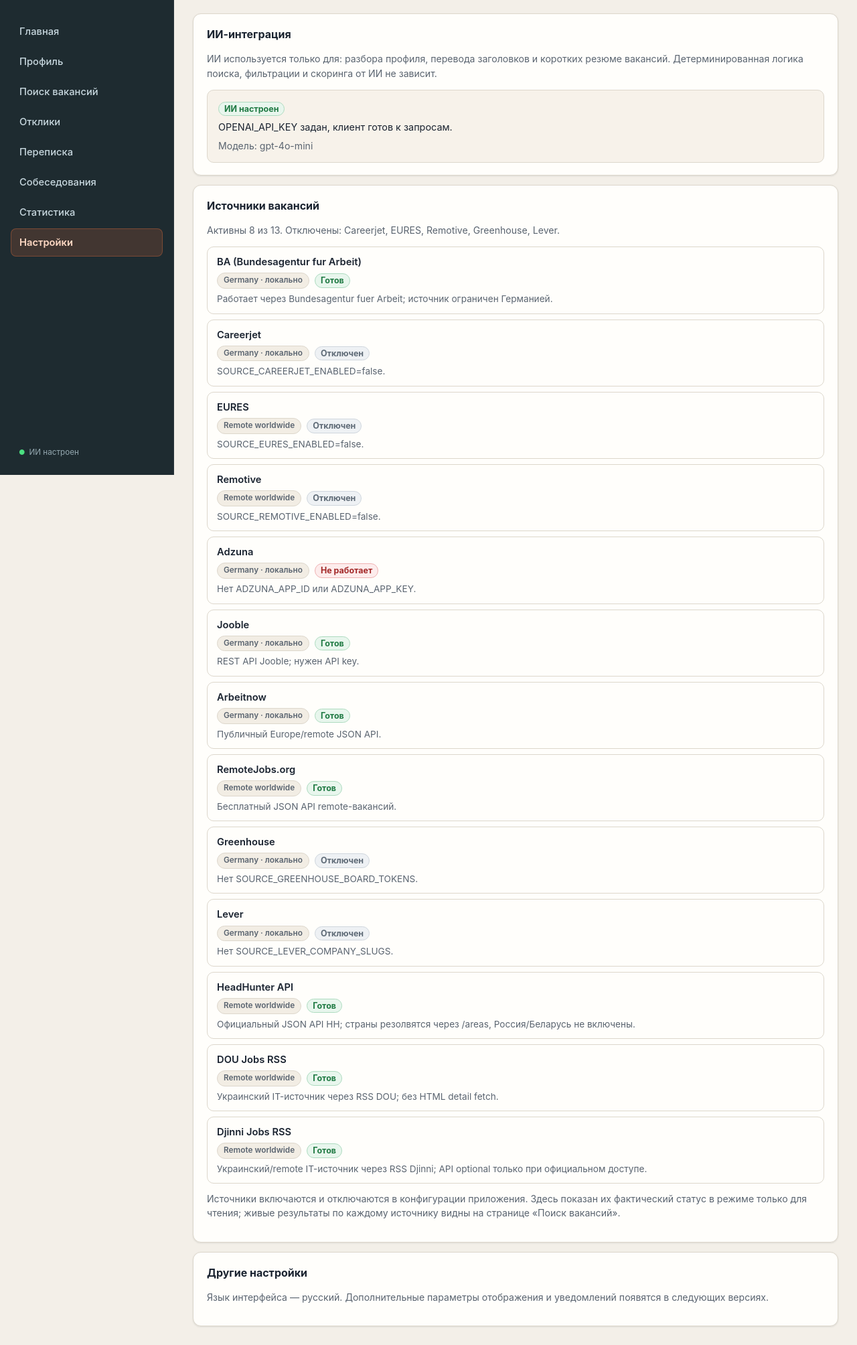
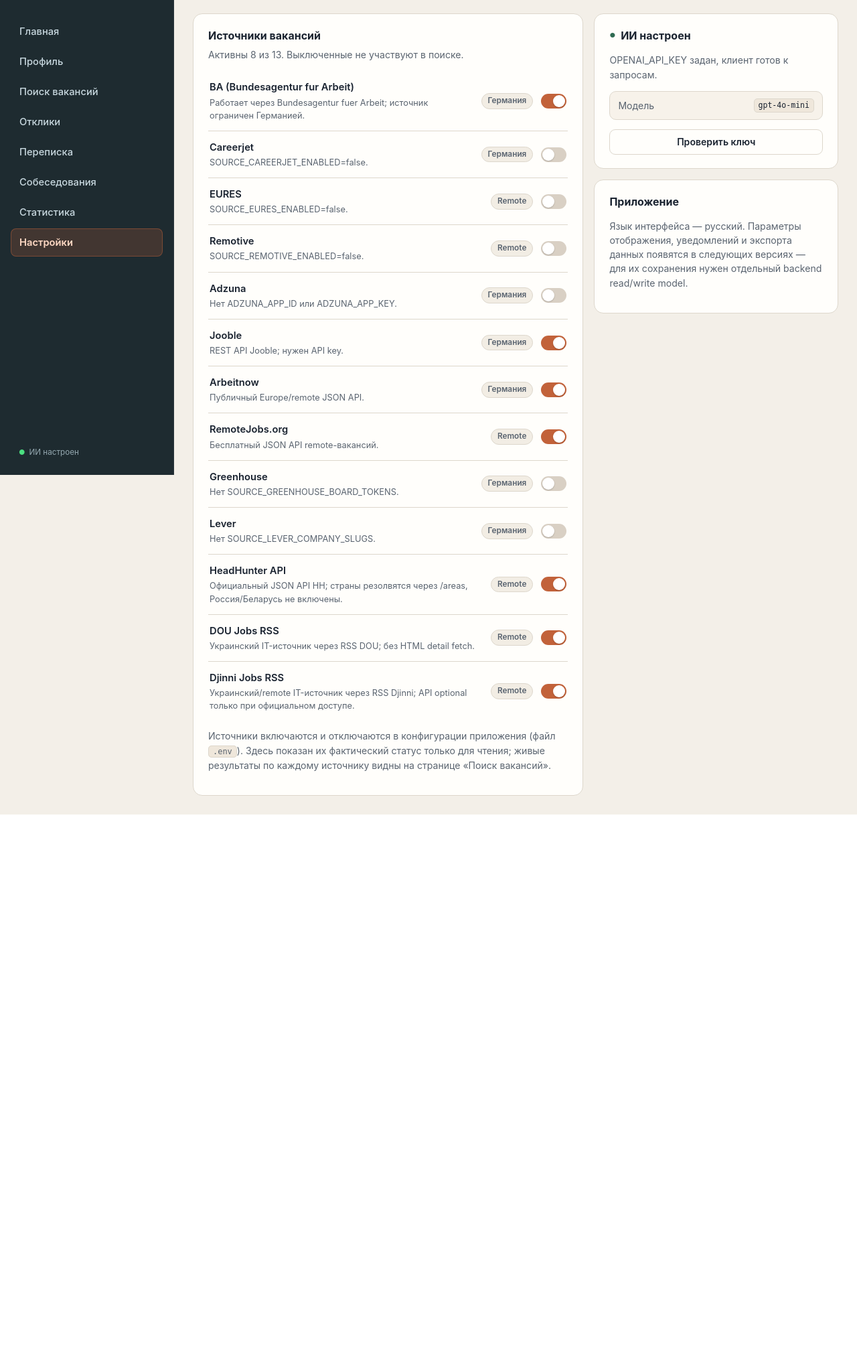
Before and after one commit to vanguar/SearchAgent, a FastAPI app: page /settings in a window 1280 px wide. Shown: the part 91-2099 px from the top of the page at 67% size. After the commit the page ends 1307 px from the top, so only its background shows below. Run offline with FastAPI, Linux system fonts and the light colour scheme; some libraries are stand-ins or nearby versions.

Commit message:
Redesign Settings to v2 (presentation only)
Two-column settings workspace matching the approved mockup: a sources list
with scope badges and read-only state switches (reflecting config, not
interactive — no fake toggles), plus an AI status card (real llm_status/model)
and an honest 'Приложение' note. No demo numbers, no fake display/data
toggles. Sources + LLM data already wired into GET /settings; presentation
only, no Python touched.

```diff
--- a/app/static/css/app.css
+++ b/app/static/css/app.css
@@ -2301,3 +2301,143 @@
   background: var(--text-main);
   color: #fdfbf9;
 }
+
+/* ── Settings screen (redesign v2) ───────────────────────── */
+.settings-grid {
+  display: grid;
+  grid-template-columns: minmax(0, 1.6fr) minmax(0, 1fr);
+  gap: 16px;
+  align-items: start;
+  max-width: 1320px;
+}
+
+.settings-side {
+  display: grid;
+  gap: 16px;
+}
+
+.settings-lead {
+  margin: 4px 0 0;
+}
+
+.src-list {
+  list-style: none;
+  margin: 14px 0 0;
+  padding: 0;
+}
+
+.src-row {
+  display: flex;
+  align-items: center;
+  justify-content: space-between;
+  gap: 14px;
+  padding: 13px 2px;
+  border-top: 1px solid var(--line);
+}
+
+.src-row:first-child {
+  border-top: none;
+}
+
+.src-row__info {
+  display: grid;
+  gap: 2px;
+  min-width: 0;
+}
+
+.src-row__name {
+  font-weight: 600;
+  font-size: 0.92rem;
+  color: var(--text-main);
+}
+
+.src-row__desc {
+  font-size: 0.8rem;
+  color: var(--text-soft);
+}
+
+.src-row__right {
+  display: flex;
+  align-items: center;
+  gap: 12px;
+  flex-shrink: 0;
+}
+
+/* Read-only state switch — reflects config, does not submit. */
+.switch {
+  display: inline-flex;
+  align-items: center;
+  width: 38px;
+  height: 22px;
+  padding: 2px;
+  border-radius: 999px;
+  background: #d9d0c4;
+  transition: background 0.12s;
+}
+
+.switch--on {
+  background: var(--accent);
+}
+
+.switch__knob {
+  width: 18px;
+  height: 18px;
+  border-radius: 50%;
+  background: #fff;
+  box-shadow: 0 1px 2px rgba(0, 0, 0, 0.2);
+  transition: transform 0.12s;
+}
+
+.switch--on .switch__knob {
+  transform: translateX(16px);
+}
+
+.ai-head {
+  display: flex;
+  align-items: center;
+  gap: 8px;
+  margin-bottom: 2px;
+}
+
+.ai-head .card__title {
+  margin: 0;
+}
+
+.ai-dot {
+  font-size: 0.6rem;
+}
+
+.ai-dot--ok {
+  color: #2f6b52;
+}
+
+.ai-dot--warn {
+  color: #b8862a;
+}
+
+.ai-dot--off {
+  color: #9a8d86;
+}
+
+.ai-model {
+  display: flex;
+  align-items: center;
+  justify-content: space-between;
+  gap: 12px;
+  margin: 14px 0;
+  padding: 10px 12px;
+  border: 1px solid var(--line);
+  border-radius: 10px;
+  background: #f7f2ea;
+  font-size: 0.85rem;
+}
+
+.ai-check {
+  width: 100%;
+}
+
+@media (max-width: 900px) {
+  .settings-grid {
+    grid-template-columns: 1fr;
+  }
+}
--- a/app/templates/pages/settings.html
+++ b/app/templates/pages/settings.html
@@ -1,103 +1,98 @@
 {% extends "base.html" %}
 
 {% block content %}
-
-<article class="panel">
-  <h3>ИИ-интеграция</h3>
-  <p class="muted">
-    ИИ используется только для: разбора профиля, перевода заголовков и коротких резюме вакансий.
-    Детерминированная логика поиска, фильтрации и скоринга от ИИ не зависит.
+<div class="settings-grid">
+  <div class="settings-main">
+    <section class="card">
+      <div class="card__head">
+        <h3 class="card__title">Источники вакансий</h3>
+      </div>
+      {% if source_descriptors %}
+      {% set active_sources = source_descriptors | selectattr("enabled") | list %}
+      <p class="muted settings-lead">
+        Активны {{ active_sources | length }} из {{ source_descriptors | length }}. Выключенные не участвуют в поиске.
       </p>
 
-  <div class="settings-status-row">
-    <div class="settings-status-row__body">
-      <div class="settings-status-row__head">
-        {% if llm_status == "configured" or llm_status == "extraction_succeeded" %}
-        <span class="badge-success">{{ llm_status_label }}</span>
-        {% elif llm_status == "provider_error" %}
-        <span class="badge-warning">{{ llm_status_label }}</span>
-        {% else %}
-        <span class="badge-disabled">{{ llm_status_label }}</span>
+      <ul class="src-list">
+        {% for source in source_descriptors %}
+        <li class="src-row">
+          <div class="src-row__info">
+            <span class="src-row__name">{{ source.display_name }}</span>
+            {% if source.status_detail %}
+            <span class="src-row__desc">{{ source.status_detail }}</span>
             {% endif %}
           </div>
-      <p class="settings-status-row__detail">{{ llm_status_detail }}</p>
-      {% if llm_status == "configured" or llm_status == "provider_error" or llm_status == "extraction_succeeded" %}
-      <p class="muted settings-status-row__hint">Модель: {{ llm_model }}</p>
-      {% endif %}
-    </div>
-  </div>
-
-  {% if llm_status == "missing_config" %}
-  <p class="muted settings-note">
-    Чтобы включить ИИ: задайте <code class="settings-code">OPENAI_API_KEY</code>
-    в файле <code class="settings-code">.env</code> и перезапустите приложение.
-    Без ключа система продолжает работать в детерминированном режиме.
-  </p>
-  {% endif %}
-
-  {% if llm_status == "provider_error" %}
-  <p class="muted settings-note">
-    Проверьте лимиты и корректность ключа OpenAI. Детерминированный режим продолжает работать.
-  </p>
-  {% endif %}
-</article>
-
-<article class="panel">
-  <h3>Источники вакансий</h3>
-  {% if source_descriptors %}
-  {% set active_sources = source_descriptors | selectattr("enabled") | list %}
-  {% set disabled_sources = source_descriptors | rejectattr("enabled") | list %}
-  <p class="muted">
-    Активны {{ active_sources | length }} из {{ source_descriptors | length }}.
-    {% if disabled_sources %}
-    Отключены: {{ disabled_sources | map(attribute="display_name") | join(", ") }}.
-    {% endif %}
-  </p>
-
-  <ul class="source-list">
-    {% for source in source_descriptors %}
-    <li class="source-row">
-      <div class="source-row__main">
-        <span class="source-row__name">{{ source.display_name }}</span>
-        <span class="source-row__meta">
+          <div class="src-row__right">
             <span class="scope-badge">
-            {% if source.global_remote %}Remote worldwide{% else %}Germany · локально{% endif %}
+              {% if source.global_remote %}Remote{% else %}Германия{% endif %}
             </span>
-          {% if source.status_kind == "success" %}
-          <span class="badge-success">{{ source.status_label }}</span>
-          {% elif source.status_kind == "warning" %}
-          <span class="badge-warning">{{ source.status_label }}</span>
-          {% elif source.status_kind == "error" %}
-          <span class="badge-error">{{ source.status_label }}</span>
-          {% else %}
-          <span class="badge-disabled">{{ source.status_label }}</span>
-          {% endif %}
-        </span>
-        {% if source.status_detail %}
-        <span class="muted source-row__detail">{{ source.status_detail }}</span>
-        {% endif %}
+            <span
+              class="switch {% if source.enabled and source.status_kind != 'error' %}switch--on{% endif %}"
+              role="img"
+              aria-label="{{ 'Источник активен' if source.enabled else 'Источник выключен' }}"
+              title="Управляется конфигурацией приложения (.env)"
+            ><span class="switch__knob"></span></span>
           </div>
         </li>
         {% endfor %}
       </ul>
 
       <p class="muted settings-note">
-    Источники включаются и отключаются в конфигурации приложения. Здесь показан их фактический статус
-    в режиме только для чтения; живые результаты по каждому источнику видны на странице «Поиск вакансий».
+        Источники включаются и отключаются в конфигурации приложения (файл <code class="settings-code">.env</code>).
+        Здесь показан их фактический статус только для чтения; живые результаты по каждому источнику видны на странице «Поиск вакансий».
       </p>
       {% else %}
       <p class="muted">
-    Список источников пока недоступен в этом разделе — требуется отдельный backend read-model для страницы настроек.
+        Список источников пока недоступен в этом разделе — требуется отдельный backend read-model.
         Фактический статус источников доступен на странице «Поиск вакансий».
       </p>
       {% endif %}
-</article>
+    </section>
+  </div>
 
-<article class="panel">
-  <h3>Другие настройки</h3>
+  <aside class="settings-side">
+    <section class="card">
+      <div class="ai-head">
+        {% if llm_status == "configured" or llm_status == "extraction_succeeded" %}
+        <span class="ai-dot ai-dot--ok" aria-hidden="true">●</span>
+        {% elif llm_status == "provider_error" %}
+        <span class="ai-dot ai-dot--warn" aria-hidden="true">●</span>
+        {% else %}
+        <span class="ai-dot ai-dot--off" aria-hidden="true">●</span>
+        {% endif %}
+        <h3 class="card__title">{{ llm_status_label }}</h3>
+      </div>
+      <p class="muted">{{ llm_status_detail }}</p>
+
+      {% if llm_status == "configured" or llm_status == "provider_error" or llm_status == "extraction_succeeded" %}
+      <div class="ai-model">
+        <span class="muted">Модель</span>
+        <code class="settings-code">{{ llm_model }}</code>
+      </div>
+      {% endif %}
+
+      <a class="btn btn--outline ai-check" href="/settings">Проверить ключ</a>
+
+      {% if llm_status == "missing_config" %}
+      <p class="muted settings-note">
+        Задайте <code class="settings-code">OPENAI_API_KEY</code> в <code class="settings-code">.env</code> и перезапустите приложение.
+        Без ключа система работает в детерминированном режиме.
+      </p>
+      {% endif %}
+      {% if llm_status == "provider_error" %}
+      <p class="muted settings-note">
+        Проверьте лимиты и корректность ключа OpenAI. Детерминированный режим продолжает работать.
+      </p>
+      {% endif %}
+    </section>
+
+    <section class="card">
+      <h3 class="card__title">Приложение</h3>
       <p class="muted">
-    Язык интерфейса — русский. Дополнительные параметры отображения и уведомлений появятся в следующих версиях.
+        Язык интерфейса — русский. Параметры отображения, уведомлений и экспорта данных появятся в следующих версиях —
+        для их сохранения нужен отдельный backend read/write model.
       </p>
-</article>
-
+    </section>
+  </aside>
+</div>
 {% endblock %}
```
Lines whose indentation alone changed are shown as unchanged.
